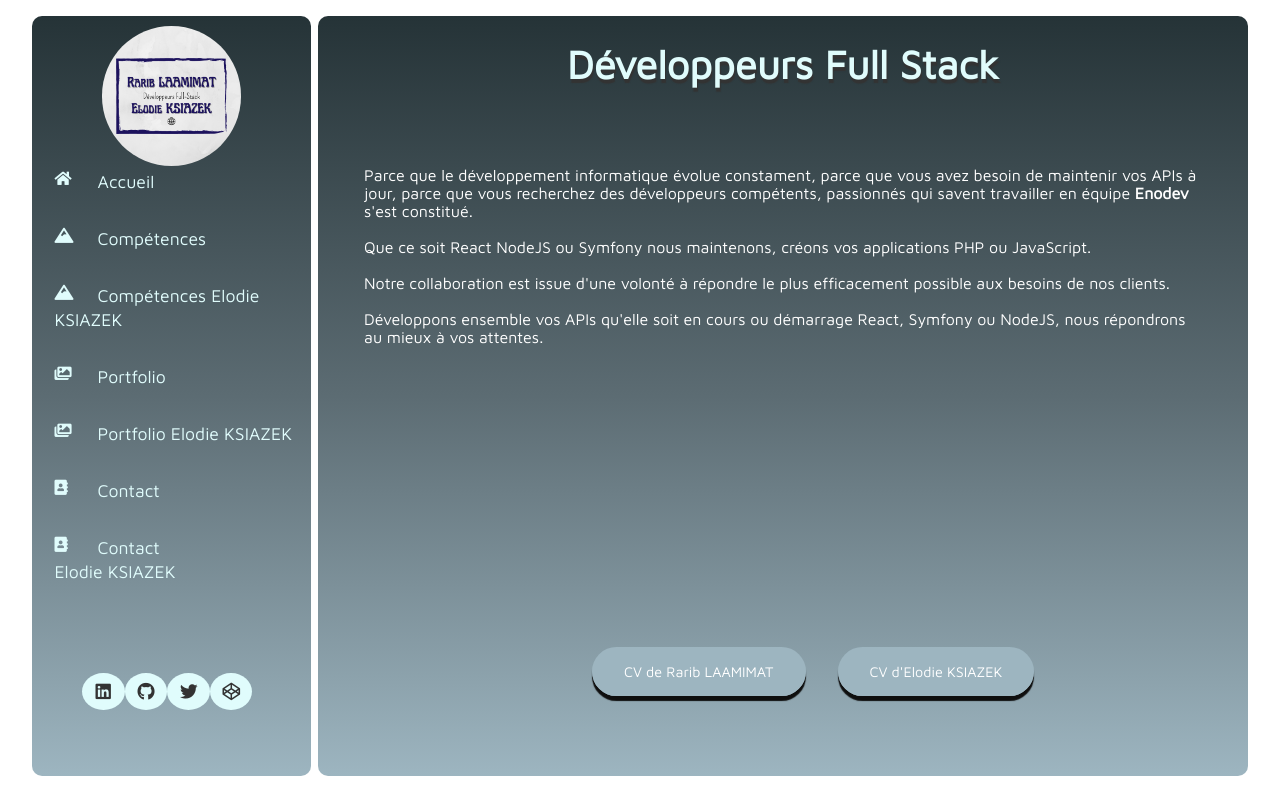
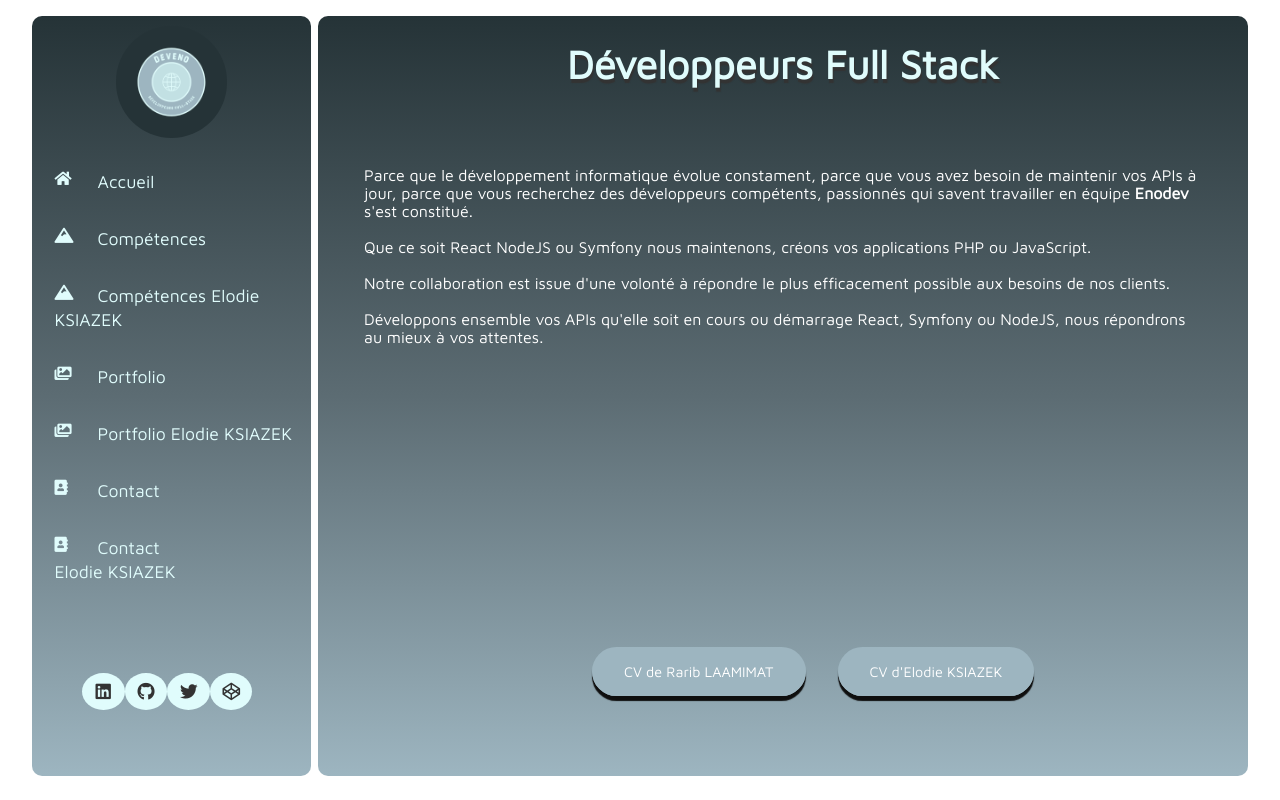
Before and after one commit to elodie-sz/CV-React, a React (Create React App) app: page / in a window 1280 px wide. Built offline with nearby package versions, Linux system fonts and the light colour scheme; a web font is replaced by a local one.

Commit message:
logo et style

```diff
--- a/src/components/Navigation.js
+++ b/src/components/Navigation.js
@@ -7,7 +7,7 @@ const Navigation = () => {
             <div className="id">
                 <div className="idContent">
 
-                    <img src="./media/logoEK.RL.png" alt="Logo"/>
+                    <img src="./media/deveno.png" alt="Logo"/>
 
                 </div>
             </div>
--- a/src/styles/components/_navigation.scss
+++ b/src/styles/components/_navigation.scss
@@ -33,7 +33,7 @@
 
     img {
       border-radius: 50%;
-      width: 50%;
+      width: 40%;
     }
 
     h3 {
```
Also changed, not shown: public/media/deveno.png (added).
